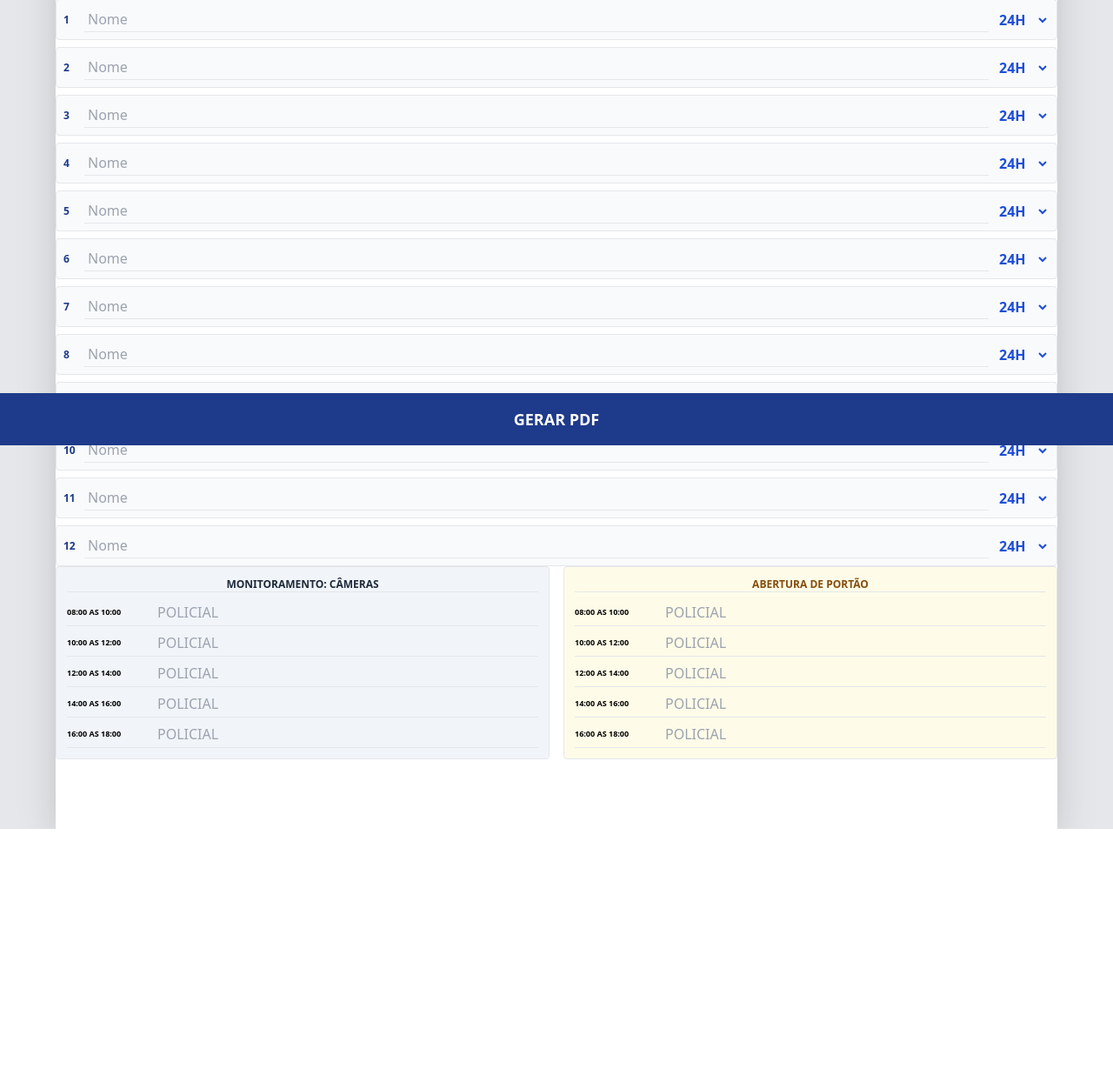
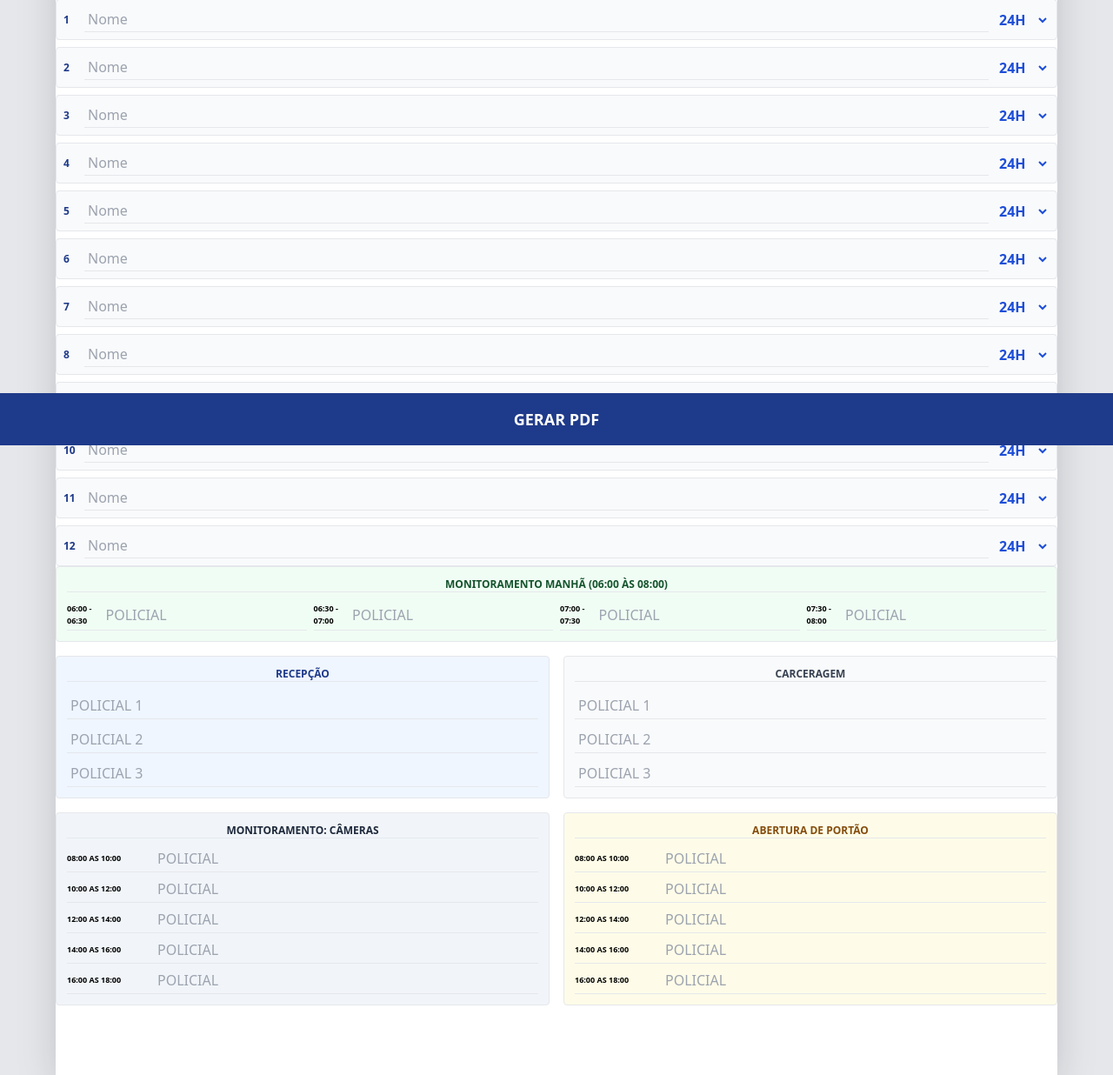
Before and after one commit to Aldair-Firmino/SGP24, a Flask app: page / in a window 1280 px wide, after a click on "2. POSTOS DIA". Shown: the part 288-1524 px from the top of the page at 87% size. Before the commit the page ends 1241 px from the top, so only its background shows below. Run offline with Flask 3, Linux system fonts and the light colour scheme; some libraries are stand-ins or nearby versions.

Commit message:
Update index.html

```diff
--- a/templates/index.html
+++ b/templates/index.html
@@ -61,10 +61,52 @@
 
           <div id="aba2" class="tab-content">
     <div class="grid grid-cols-1 md:grid-cols-2 gap-4">
+
+        <div class="border p-3 rounded bg-green-50 md:col-span-2">
+            <h4 class="font-bold text-green-900 mb-3 border-b uppercase text-xs text-center">Monitoramento Manhã (06:00 às 08:00)</h4>
+            <div class="grid grid-cols-1 md:grid-cols-4 gap-2">
+                <div class="flex items-center gap-2 border-b pb-1">
+                    <span class="text-[9px] font-black w-20">06:00 - 06:30</span>
+                    <input type="text" name="mon_manha_1" class="flex-1 text-xs uppercase outline-none bg-transparent" placeholder="Policial">
+                </div>
+                <div class="flex items-center gap-2 border-b pb-1">
+                    <span class="text-[9px] font-black w-20">06:30 - 07:00</span>
+                    <input type="text" name="mon_manha_2" class="flex-1 text-xs uppercase outline-none bg-transparent" placeholder="Policial">
+                </div>
+                <div class="flex items-center gap-2 border-b pb-1">
+                    <span class="text-[9px] font-black w-20">07:00 - 07:30</span>
+                    <input type="text" name="mon_manha_3" class="flex-1 text-xs uppercase outline-none bg-transparent" placeholder="Policial">
+                </div>
+                <div class="flex items-center gap-2 border-b pb-1">
+                    <span class="text-[9px] font-black w-20">07:30 - 08:00</span>
+                    <input type="text" name="mon_manha_4" class="flex-1 text-xs uppercase outline-none bg-transparent" placeholder="Policial">
+                </div>
+            </div>
+        </div>
+
+        <div class="border p-3 rounded bg-blue-50">
+            <h4 class="font-bold text-blue-900 mb-3 border-b uppercase text-xs text-center">Recepção</h4>
+            <div class="space-y-2">
+                <input type="text" name="rec_p1" placeholder="POLICIAL 1" class="w-full p-1 text-xs border-b bg-transparent uppercase outline-none">
+                <input type="text" name="rec_p2" placeholder="POLICIAL 2" class="w-full p-1 text-xs border-b bg-transparent uppercase outline-none">
+                <input type="text" name="rec_p3" placeholder="POLICIAL 3" class="w-full p-1 text-xs border-b bg-transparent uppercase outline-none">
+            </div>
+        </div>
+
+        <div class="border p-3 rounded bg-gray-50">
+            <h4 class="font-bold text-gray-700 mb-3 border-b uppercase text-xs text-center">Carceragem</h4>
+            <div class="space-y-2">
+                <input type="text" name="car_p1" placeholder="POLICIAL 1" class="w-full p-1 text-xs border-b bg-transparent uppercase outline-none">
+                <input type="text" name="car_p2" placeholder="POLICIAL 2" class="w-full p-1 text-xs border-b bg-transparent uppercase outline-none">
+                <input type="text" name="car_p3" placeholder="POLICIAL 3" class="w-full p-1 text-xs border-b bg-transparent uppercase outline-none">
+            </div>
+        </div>
+
         <div class="border p-3 rounded bg-slate-100">
             <h4 class="font-bold text-slate-800 mb-3 border-b uppercase text-xs text-center">Monitoramento: Câmeras</h4>
             <div id="container_mon" class="space-y-2"></div>
         </div>
+
         <div class="border p-3 rounded bg-yellow-50">
             <h4 class="font-bold text-yellow-800 mb-3 border-b uppercase text-xs text-center">Abertura de Portão</h4>
             <div id="container_por" class="space-y-2"></div>
```
Lines whose indentation alone changed are shown as unchanged.
